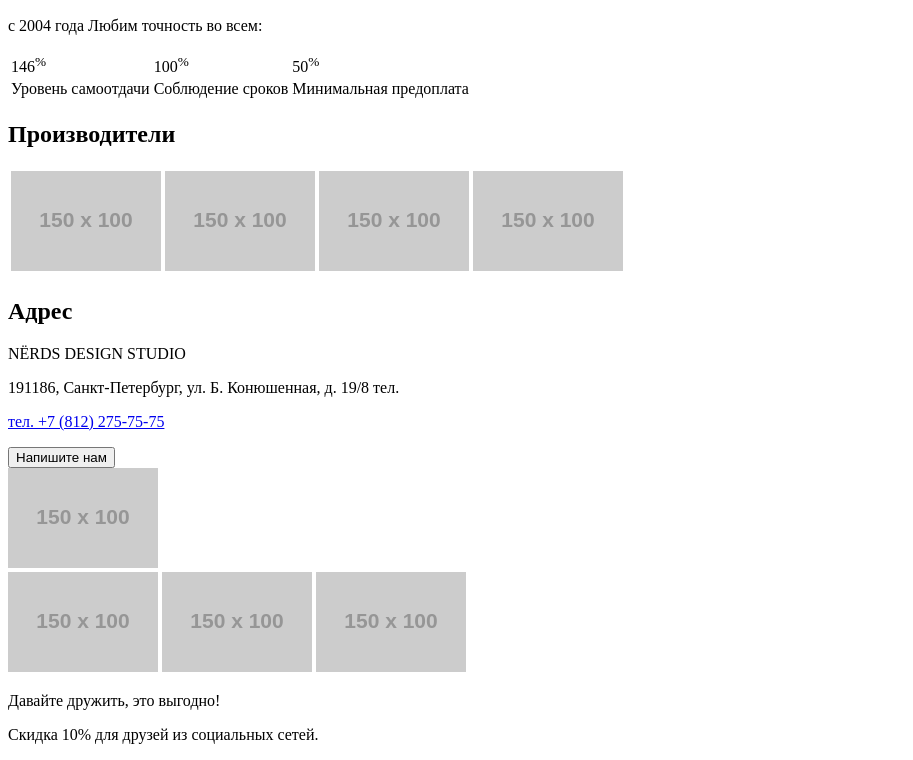
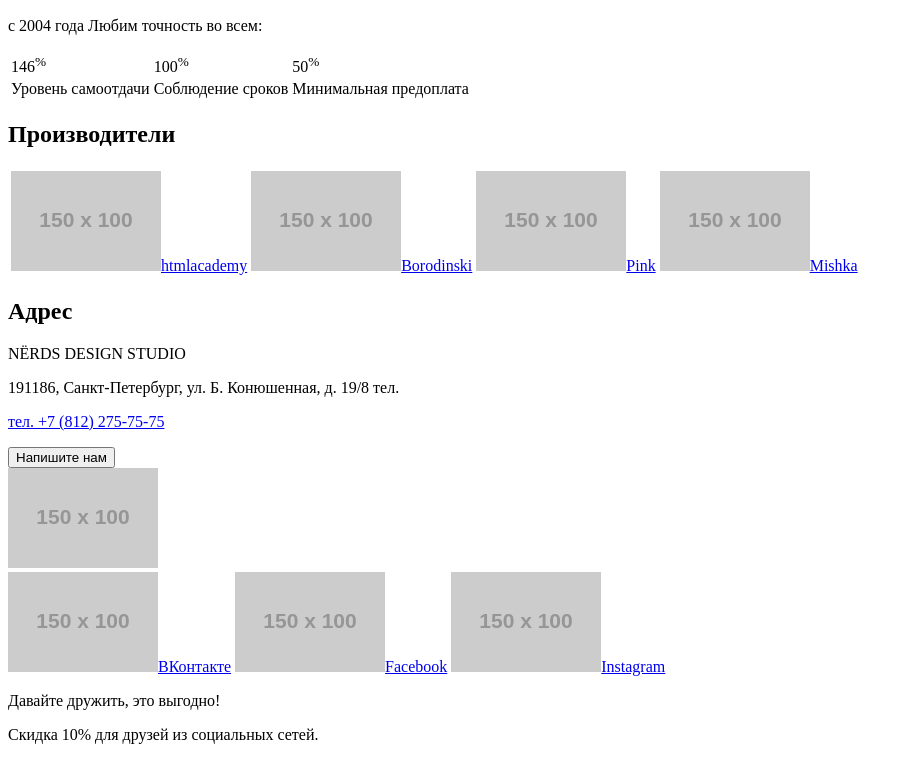
Before and after one commit to GelmanGG/1037633-nerds-30, a plain HTML site: page index.html in a window 1280 px wide. Shown: the part 1671-2431 px from the top of the page, without its empty margins (0-913 px from the left). Drawn offline with Linux system fonts and the light colour scheme; placeholder pictures from the web are drawn by us.

Commit message:
Добавление описания внутри ссылок
<a>

```diff
--- a/index.html
+++ b/index.html
@@ -102,10 +102,10 @@
         <h2>Производители</h2>
         <table>
           <tr>
-            <td><a href="https://htmlacademy.ru/intensive/htmlcss"><img src="https://via.placeholder.com/150x100" title="htmlacademy"></a></td>
-            <td><a href="#"><img src="https://via.placeholder.com/150x100" title="Borodinski"></a></td>
-            <td><a href="#"><img src="https://via.placeholder.com/150x100" title="Pink"></a></td>
-            <td><a href="#"><img src="https://via.placeholder.com/150x100" title="Mishka"></a></td>
+            <td><a href="https://htmlacademy.ru/intensive/htmlcss"><img src="https://via.placeholder.com/150x100" title="htmlacademy">htmlacademy</a></td>
+            <td><a href="#"><img src="https://via.placeholder.com/150x100" title="Borodinski">Borodinski</a></td>
+            <td><a href="#"><img src="https://via.placeholder.com/150x100" title="Pink">Pink</a></td>
+            <td><a href="#"><img src="https://via.placeholder.com/150x100" title="Mishka">Mishka</a></td>
           </tr>
         </table>
       </section>
@@ -124,9 +124,9 @@
     </main>
     <footer class="main-footer">
       <div>
-        <a href="#" title="incontact"><img src="https://via.placeholder.com/150x100" alt="#"></a>
-        <a href="#" title="facebook"><img src="https://via.placeholder.com/150x100" alt="#"></a>
-        <a href="#" title="instagram"><img src="https://via.placeholder.com/150x100" alt="#"></a>
+        <a href="#" title="incontact"><img src="https://via.placeholder.com/150x100" alt="#">ВКонтакте</a>
+        <a href="#" title="facebook"><img src="https://via.placeholder.com/150x100" alt="#">Facebook</a>
+        <a href="#" title="instagram"><img src="https://via.placeholder.com/150x100" alt="#">Instagram</a>
       </div>
       <div>
         <p>Давайте дружить, это выгодно!</p>
```
